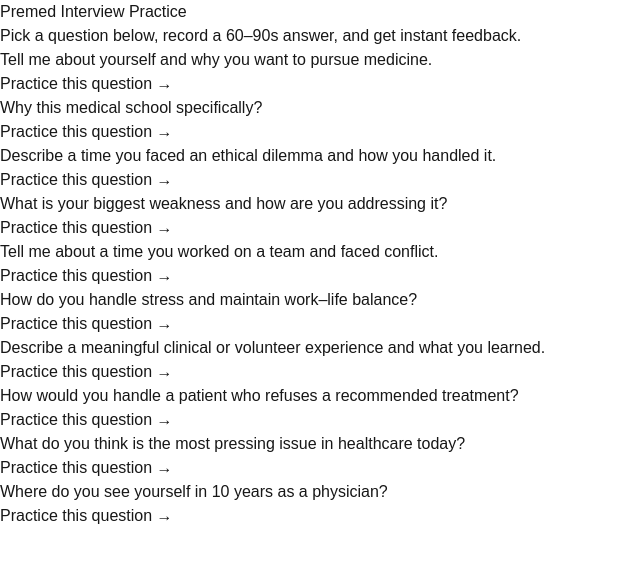
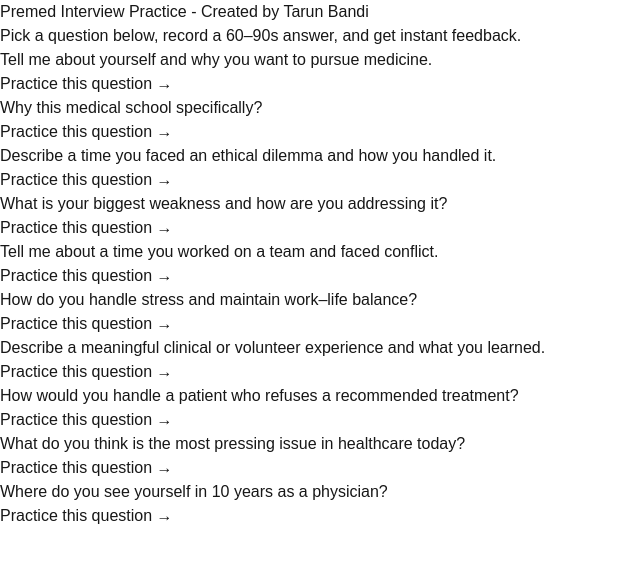
Before and after one commit to tarun-bandi/ai-premed, a Next.js app: page / in a window 1280 px wide. Shown: the top 562 px of the page, without its empty margins (0-640 px from the left). Built offline with nearby package versions, Linux system fonts and the light colour scheme.

Commit message:
add my name

```diff
--- a/src/app/page.tsx
+++ b/src/app/page.tsx
@@ -6,7 +6,7 @@ export default function Home() {
   return (
     <div className="max-w-3xl mx-auto min-h-screen p-6 sm:p-10 space-y-8">
       <header className="space-y-2">
-        <h1 className="text-2xl font-semibold">Premed Interview Practice</h1>
+        <h1 className="text-2xl font-semibold">Premed Interview Practice - Created by Tarun Bandi</h1>
         <p className="opacity-70 text-sm">Pick a question below, record a 60–90s answer, and get instant feedback.</p>
       </header>
       <main className="grid gap-3">
```
